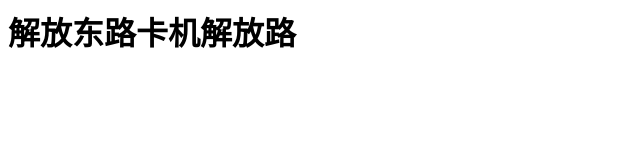
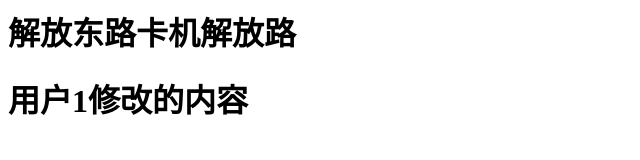
Before and after one commit to xutao2011/test20210727-1, a plain HTML site: page index.html in a window 1280 px wide. Shown: the whole page, without its empty margins (0-640 px from the left). Drawn offline with Linux system fonts and the light colour scheme.

Commit message:
用户1提交

```diff
--- a/index.html
+++ b/index.html
@@ -1,5 +1,6 @@
 <html>
 <body>
 	<h1>解放东路卡机解放路</h1>
+	<h1>用户1修改的内容</h1>
 </body>
 </html>
```
